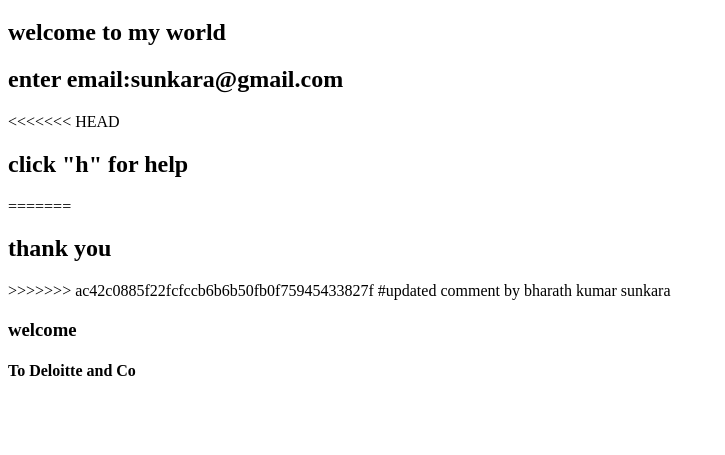
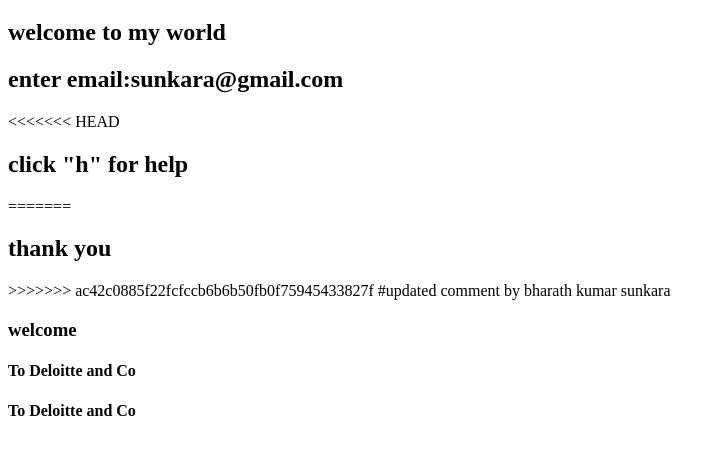
Before and after one commit to BharathKumarSunkara/shell_scripting, a plain HTML site: page index.html in a window 1280 px wide. Shown: the part 61-516 px from the top of the page, without its empty margins (0-725 px from the left). Drawn offline with Linux system fonts and the light colour scheme.

Commit message:
Update index.html

```diff
--- a/index.html
+++ b/index.html
@@ -10,3 +10,4 @@
 #updated comment by bharath kumar sunkara
 <h3>welcome</h3>
 <h4>To Deloitte and Co</h4>
+<h4>To Deloitte and Co</h4>
```
